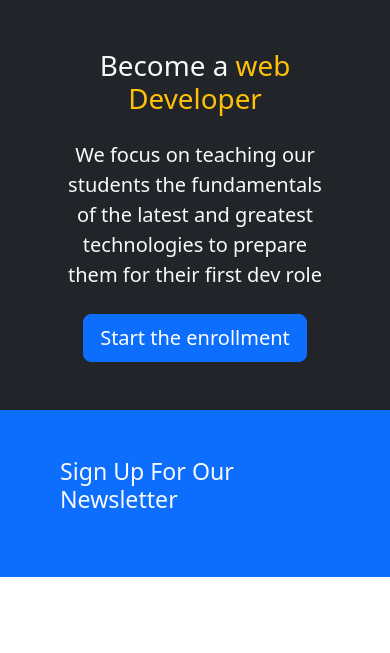
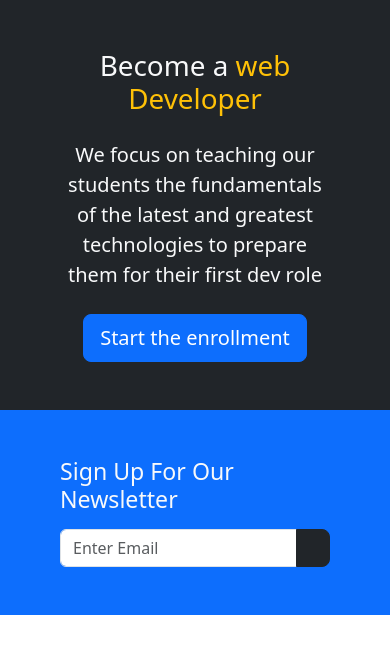
Before and after one commit to DaviesOluwadare/bootsrap-website, a plain HTML site: page index.html in a window 390 px wide. Shown: the part 71-724 px from the top of the page. Drawn offline with nearby package versions, Linux system fonts and the light colour scheme.

Commit message:
created an input for email add & button for the newsletter sign up adde a a media querry in css for a nice outlook on large screen.

```diff
--- a/css/styles.css
+++ b/css/styles.css
@@ -0,0 +1,5 @@
+@media(min-width: 768px){
+    .news-input{
+        width: 50%;
+    }
+}
--- a/index.html
+++ b/index.html
@@ -66,6 +66,19 @@
     <div class="container">
       <div class="d-md-flex justify-content-between align-items-center">
         <h3 class="mb-3 mb-md-0">Sign Up For Our Newsletter</h3>
+
+        <div class="input-group news-input">
+          <input
+           type="text"
+           class="form-control"
+           placeholder="Enter Email"
+           />
+
+           <button
+           class="btn btn-dark btn-lg"
+           type="button"
+           >
+        </div>
       </div>
     </div>
   </section>
```
